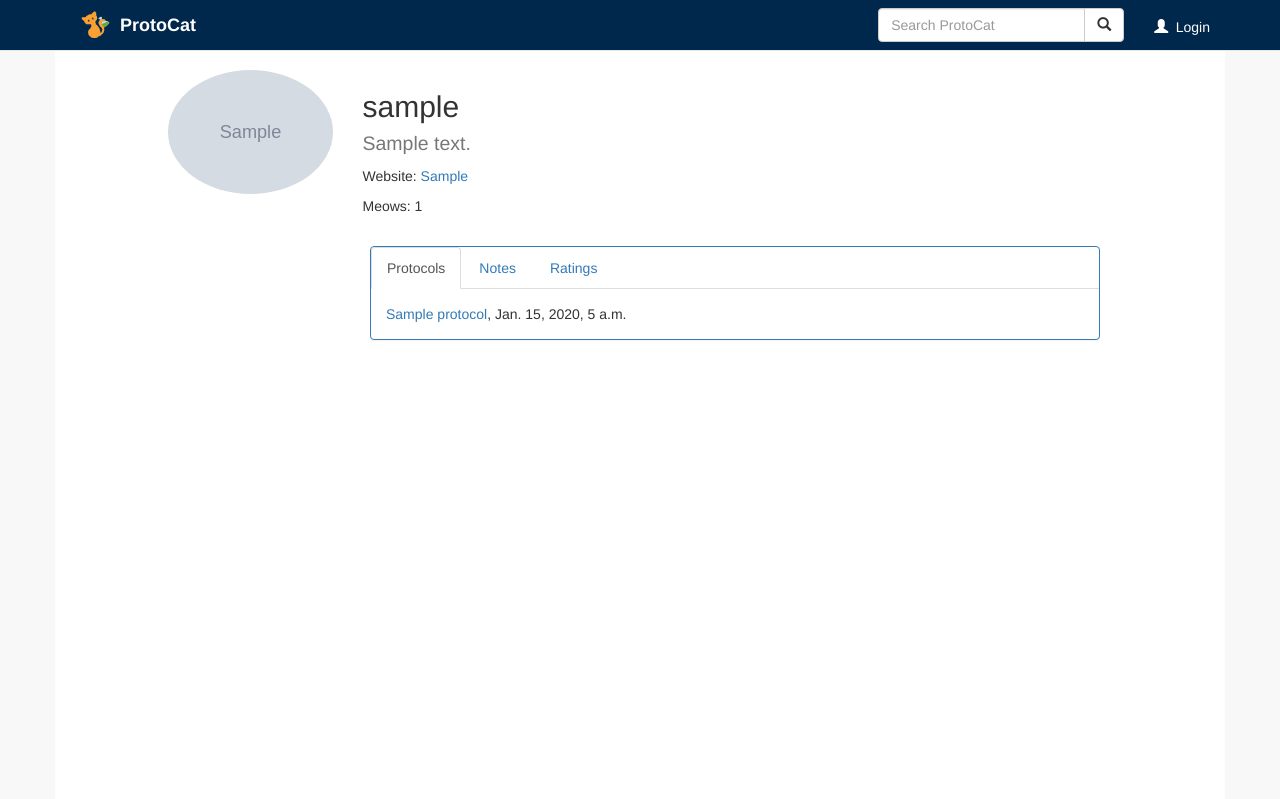
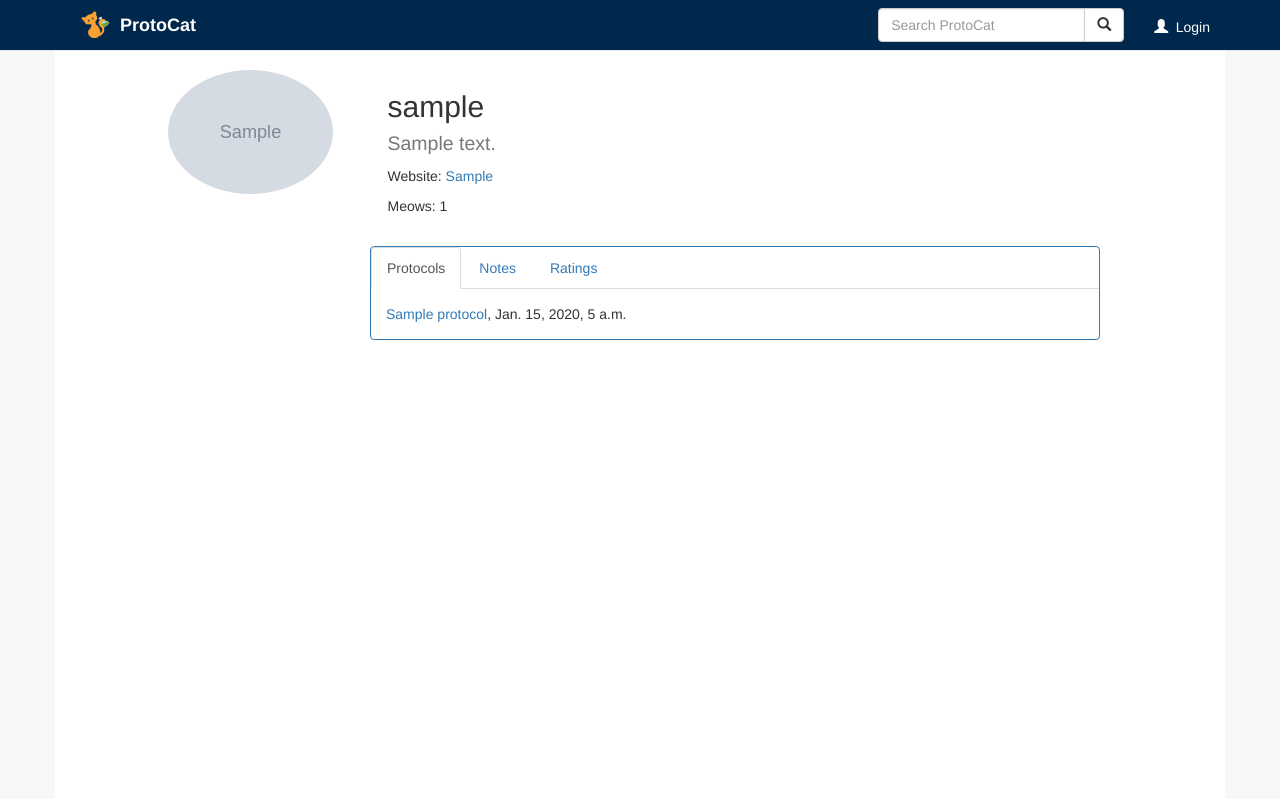
Before and after one commit to igemsoftware2017/Michigan_Software_2017_ProtoCat, a Django app: page /user/1/ in a window 1280 px wide. Shown: the top 799 px of the page. Run offline with Django 3.2, Linux system fonts and the light colour scheme; tables that the repository leaves empty hold one stand-in row (values such as "Sample post"); grey boxes marked "Sample" are stand-in pictures; some libraries are stand-ins or nearby versions.

Commit message:
user info shifted

```diff
--- a/mibiosoft/protocat/templates/user.html
+++ b/mibiosoft/protocat/templates/user.html
@@ -1,6 +1,12 @@
 {% extends 'base.html' %}
 
 {% block content %}
+
+<style>
+	.padded{
+	padding-left:40px
+	}
+</style>
 
 <div class="row hidden-xs">
 	<div class="col-sm-2 col-sm-offset-1">
@@ -10,7 +16,7 @@
 		<img src="/static/images/basic_picture.png" width=200 height=200 alt="Image not found" class="img-responsive img-circle"/>
 		{% endif %}
 	</div>
-	<div class="col-sm-4">
+	<div class="col-sm-4 padded">
 		<h2>{{ profile_info.user }}<br/>
 		<small>{{ profile_info.about }}</small></h2>
 		{% if profile_info.contact_info != None %}
@@ -30,7 +36,7 @@
 		<img src="/static/images/basic_picture.jpg" width=200 height=200 alt="Image not found" class="center-block img-responsive img-circle"/>
 		{% endif %}
 	</div>
-	<div class="col-xs-12">
+	<div class="col-xs-12 padded">
 		<div class="center-block" style="text-align:center;">
 			<h2>{{ profile_info.user }}<br/>
 			<small>{{ profile_info.about }}</small></h2>
```
